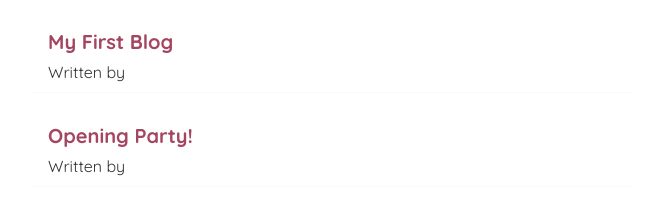
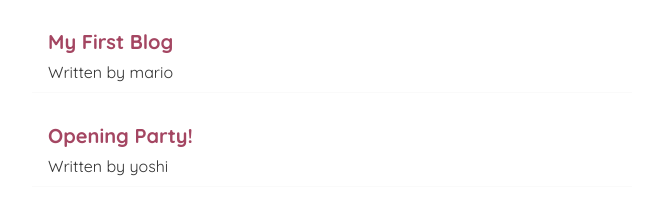
Before and after one commit to Ebrahim-78/react, a React (Create React App) app: page / in a window 1280 px wide. Shown: the part 162-376 px from the top of the page, without its empty margins (308-964 px from the left). Built offline with nearby package versions, Linux system fonts and the light colour scheme; data requests are answered from the project's data file.

Commit message:
add error message + setTimeout
add eroor message and display it on the screan + display loading message and setTimeout

```diff
--- a/src/Blog-list.js
+++ b/src/Blog-list.js
@@ -1,4 +1,4 @@
-const BlogList = ({blog, title, handelDelete}) => {
+const BlogList = ({blog, title}) => {
 
     return (
         <div className="blog-list">
@@ -6,7 +6,7 @@ const BlogList = ({blog, title, handelDelete}) => {
             {blog.map((blog) => (
                 <div className="blog-preview" key={blog.id}>
                     <h2>{blog.title}</h2>
-                    <p>Written by {blog.auther} </p>
+                    <p>Written by {blog.author} </p>
                 </div>
             ))}
         </div>
--- a/src/Home.js
+++ b/src/Home.js
@@ -4,25 +4,35 @@ import BlogList from "./Blog-list";
 const Home = () => {
     const [blog, setBlogs] = useState(null)
     const [isLoading, setIsLoading] = useState(true)
+    const[error, setError] = useState(null)
 
 
     useEffect(() => {
         setTimeout(() =>{
             fetch('http://localhost:8000/blogs')
                 .then(res => {
+                    if(!res.ok){
+                        throw Error('could not fetch data')
+                    }
                     return res.json()
                 })
                 .then(data =>  {
                     setBlogs(data);
                     setIsLoading(false)
-            });
+                    setError(null)
+                })
+                .catch((err) => {
+                    setError(err.message);
+                    setIsLoading(false)
+                })
         }, 500)
     },[]);
 
     return (
         <div className="home">
+            {error && <diiv>{error}</diiv>}
             {isLoading && <div>Lading....</div>}
-            {blog && <BlogList blog={blog} title = "All Blogs !!" /> }
+            {blog && <BlogList blog={blog}  title = "All Blogs !!" /> }
             {/* {blog &&<BlogList blog={blog.filter((blog => blog.auther === 'Ebrahim'))} title = "Ebrahim's Blogs !!" handelDelete={handelDelete} />} */}
             {/* {<BlogList blog={blog.filter((blog => blog.auther === 'mohammed'))} title = "mohammed's Blogs !!" handelDelete={handelDelete} />} */}
         </div>
```
Lines whose indentation alone changed are shown as unchanged.
